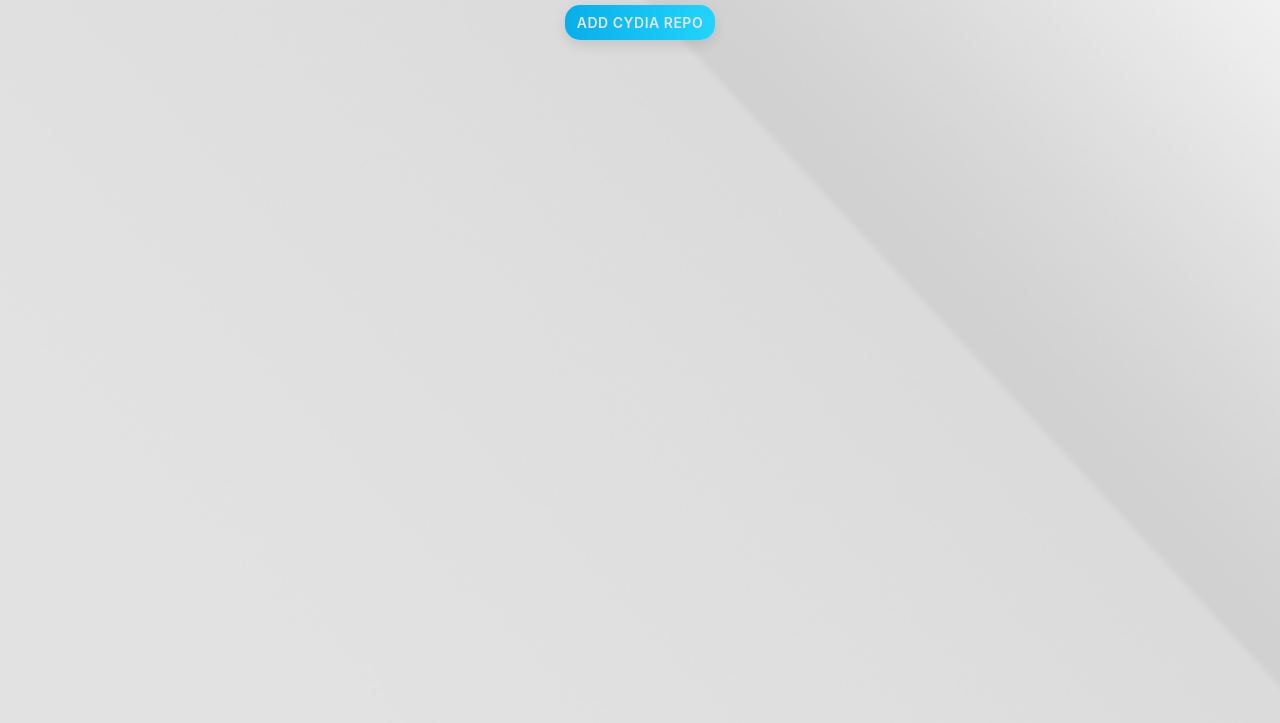
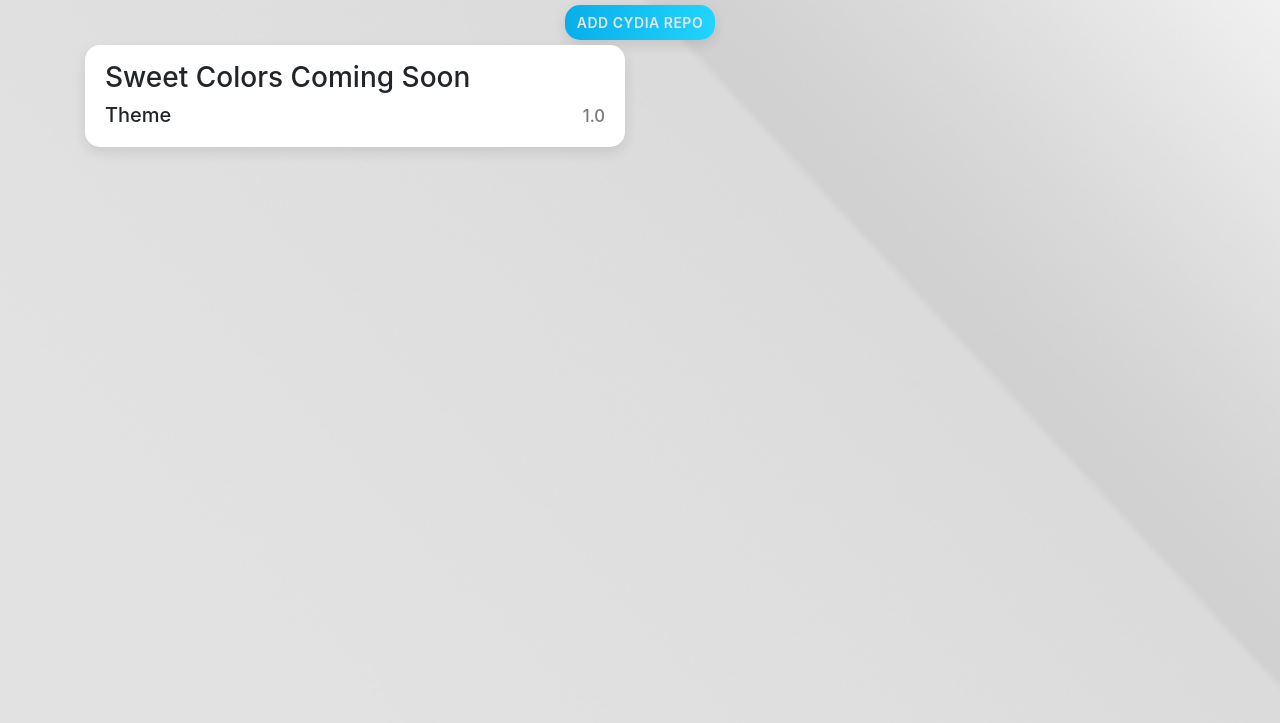
Before and after one commit to ARK-DinoDesigns/ark-dinodesigns.github.io, a plain HTML site: page index.html in a window 1280 px wide. Shown: the part 51-774 px from the top of the page. Drawn offline with Linux system fonts and the light colour scheme.

Commit message:
update 1

```diff
--- a/assets/css/add.css
+++ b/assets/css/add.css
@@ -3,6 +3,10 @@
   width:50%;
   border:3px solid green;
   padding:10px;
+}
+
+a:hover, a:visited, a:link, a:active {
+  text-decoration:none;
 }
 
 .hidden {
--- a/index.html
+++ b/index.html
@@ -4,7 +4,7 @@
 <head>
     <meta charset="utf-8">
     <meta name="viewport" content="width=device-width, initial-scale=1.0">
-    <title>ADD</title>
+    <title>ARK Dino Designs</title>
     <link rel="stylesheet" href="assets/bootstrap/css/bootstrap.min.css">
     <link rel="stylesheet" href="assets/css/add.css">
     <link rel="stylesheet" href="assets/css/equinox.css">
@@ -23,9 +23,9 @@
         <div class="row">
             <div class="col">
                 <div class="card">
-                    <div class="card-body hidden">
-                        <h3 style="margin-top:-4px;">Heading</h3>
-                        <h5><span style="float:left">Tweak</span><span style="float:right;color:#777;font-size:smaller;padding-top:3px">Text</span></h5>
+                    <div class="card-body">
+                        <h3 style="margin-top:-4px;">Sweet Colors Coming Soon</h3>
+                        <h5><span style="float:left">Theme</span><span style="float:right;color:#777;font-size:smaller;padding-top:3px">1.0</span></h5>
                     </div>
                 </div>
             </div>
```
